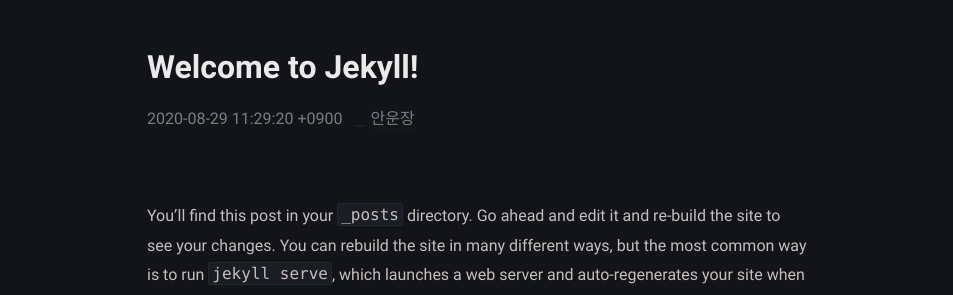
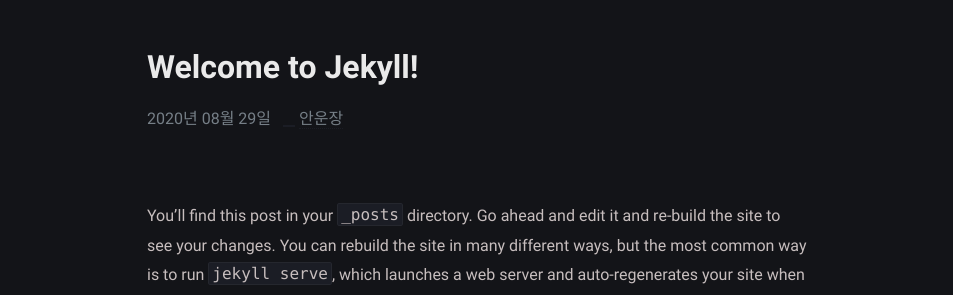
Before and after one commit to kimhodol/hodol-aa96c, a Jekyll site: the page built from _posts/welcome-to-jekyll/2020-08-29-welcome-to-jekyll.md, in a window 1280 px wide. Shown: the part 152-447 px from the top of the page, without its empty margins (163-1116 px from the left). Built offline with Jekyll 4.4.1, drawn with Linux system fonts in a browser that asks for light colours.

Commit message:
post.html: changed

```diff
--- a/_layouts/post.html
+++ b/_layouts/post.html
@@ -49,7 +49,7 @@ layout: compress
           {% if page.date %}
           <div class="post-meta">
             <time datetime="{{ page.date | date_to_xmlschema }}" itemprop="datePublished">
-              {{ page.date | date: %Y년 %m월 %d일" }}
+              {{ page.date | date: "%Y년 %m월 %d일" }}
             </time>
             <span itemprop="author" itemscope itemtype="https://schema.org/Person">
               <span itemprop="name">{{ site.author.name }}</span>
```
